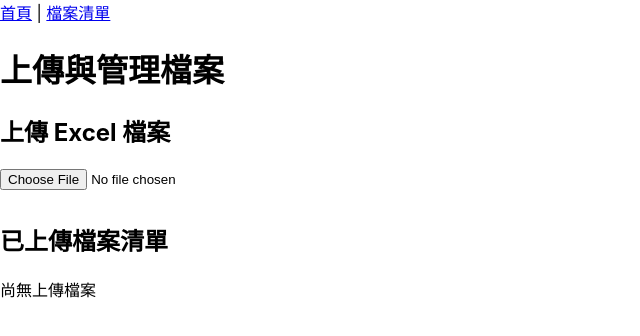
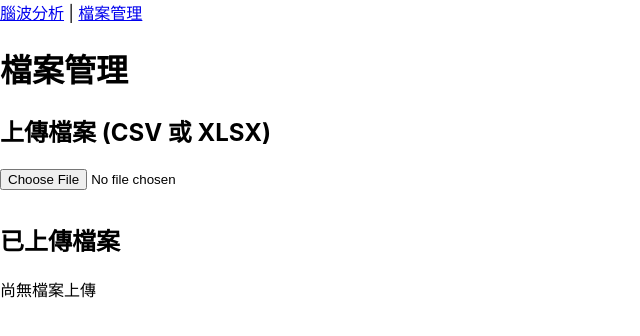
Before and after one commit to hylove-tw/demo-site, a React (Create React App) app: page /files in a window 1280 px wide. Shown: the top 336 px of the page, without its empty margins (0-640 px from the left). Built offline with nearby package versions, Linux system fonts and the light colour scheme.

Commit message:
refactor file manager

```diff
--- a/src/App.tsx
+++ b/src/App.tsx
@@ -10,8 +10,8 @@ const App: React.FC = () => {
     return (
         <Router>
             <nav>
-                <Link to="/">首頁</Link> |{' '}
-                <Link to="/files">檔案清單</Link>
+                <Link to="/">腦波分析</Link> |{' '}
+                <Link to="/files">檔案管理</Link>
             </nav>
             <Routes>
                 <Route path="/" element={<AnalysisPage/>}/>
--- a/src/components/FileUploader.tsx
+++ b/src/components/FileUploader.tsx
@@ -15,7 +15,7 @@ const FileUploader: React.FC<FileUploaderProps> = ({ onUpload }) => {
 
   return (
     <div>
-      <input type="file" accept=".xlsx, .xls" onChange={handleChange} />
+      <input type="file" accept=".xlsx, .xls, .csv" onChange={handleChange} />
     </div>
   );
 };
--- a/src/hooks/useFileManager.ts
+++ b/src/hooks/useFileManager.ts
@@ -1,72 +1,77 @@
 // src/hooks/useFileManager.ts
 import { useState, useEffect } from 'react';
-import { parseExcelFile } from '../services/excelParser';
+import { transformCSVDataToPayload } from '../utils/transformCSVDataToPayload';
+import { transformExcelDataToPayload } from '../utils/transformExcelDataToPayload';
 
 export interface UploadedFile {
   id: number;
   fileName: string;
-  alias?: string; // 使用者修改的別名
+  alias: string;
   uploadedAt: string;
-  data: any[][];  // Excel 解析後的資料
-}
-
-const LOCAL_STORAGE_KEY = 'uploadedExcelData';
-
-function loadFiles(): UploadedFile[] {
-  const stored = window.localStorage.getItem(LOCAL_STORAGE_KEY);
-  return stored ? JSON.parse(stored) : [];
-}
-
-function saveFiles(files: UploadedFile[]) {
-  window.localStorage.setItem(LOCAL_STORAGE_KEY, JSON.stringify(files));
+  data: any; // 解析後的 payload 格式（例如一個物件）
 }
 
 export function useFileManager() {
   const [files, setFiles] = useState<UploadedFile[]>([]);
 
+  // 從 localStorage 載入檔案列表（若存在）
   useEffect(() => {
-    setFiles(loadFiles());
+    const stored = localStorage.getItem("uploadedFiles");
+    if (stored) {
+      setFiles(JSON.parse(stored));
+    }
   }, []);
 
-  // 上傳並解析檔案，然後新增至檔案清單
-  const uploadFile = async (file: File): Promise<void> => {
-    try {
-      const data = await parseExcelFile(file);
+  const saveFiles = (files: UploadedFile[]) => {
+    localStorage.setItem("uploadedFiles", JSON.stringify(files));
+  };
+
+  /**
+   * addFile: 上傳檔案並解析
+   * 根據副檔名 (.csv 或 .xlsx) 呼叫對應的解析工具函式，
+   * 解析後產生 UploadedFile 物件並更新檔案列表。
+   */
+  const addFile = async (file: File): Promise<void> => {
+    let payload: any;
+    const fileName = file.name.toLowerCase();
+    if (fileName.endsWith(".csv")) {
+      // 讀取 CSV 文字，並轉換成 payload 格式
+      const text = await file.text();
+      payload = transformCSVDataToPayload(text);
+    } else if (fileName.endsWith(".xlsx")) {
+      // 讀取 XLSX 的 ArrayBuffer 並轉換成 payload 格式
+      const arrayBuffer = await file.arrayBuffer();
+      payload = transformExcelDataToPayload(arrayBuffer);
+    } else {
+      throw new Error("不支援的檔案格式，僅支援 CSV 與 XLSX");
+    }
+
     const newFile: UploadedFile = {
       id: Date.now(),
       fileName: file.name,
       alias: file.name,
       uploadedAt: new Date().toISOString(),
-        data,
+      data: payload,
     };
+
     const updatedFiles = [...files, newFile];
     setFiles(updatedFiles);
     saveFiles(updatedFiles);
-    } catch (error: any) {
-      throw new Error(error.message || '上傳檔案失敗');
-    }
   };
 
-  // 修改檔案別名
   const updateFileAlias = (id: number, newAlias: string) => {
-    const updatedFiles = files.map((file) =>
+    const updatedFiles = files.map(file =>
       file.id === id ? { ...file, alias: newAlias } : file
     );
     setFiles(updatedFiles);
     saveFiles(updatedFiles);
   };
 
-  // 刪除檔案
   const deleteFile = (id: number) => {
-    const updatedFiles = files.filter((file) => file.id !== id);
+    const updatedFiles = files.filter(file => file.id !== id);
     setFiles(updatedFiles);
     saveFiles(updatedFiles);
   };
 
-  return {
-    files,
-    uploadFile,
-    updateFileAlias,
-    deleteFile,
-  };
+  return { files, addFile, updateFileAlias, deleteFile };
 }
--- a/src/pages/FileManagePage.tsx
+++ b/src/pages/FileManagePage.tsx
@@ -1,89 +1,79 @@
 // src/pages/FileManagePage.tsx
-import React, {useState} from 'react';
-import {Link} from 'react-router-dom';
+import React, { useState } from 'react';
+import { Link } from 'react-router-dom';
 import FileUploader from '../components/FileUploader';
-import {useFileManager, UploadedFile} from '../hooks/useFileManager';
+import { useFileManager, UploadedFile } from '../hooks/useFileManager';
 
 const FileManagePage: React.FC = () => {
-    const {files, uploadFile, updateFileAlias, deleteFile} = useFileManager();
-    // 預覽資料，可用來顯示上傳檔案的部分內容（例如前 5 筆）
-    const [previewData, setPreviewData] = useState<any[][] | null>(null);
-    // 管理修改別名的狀態
+  const { files, addFile, updateFileAlias, deleteFile } = useFileManager();
   const [editingId, setEditingId] = useState<number | null>(null);
   const [newAlias, setNewAlias] = useState<string>('');
 
-    // 當上傳檔案後，更新檔案清單與（選擇性）顯示預覽資料
-    const handleFileUpload = async (file: File) => {
+  // 上傳檔案，直接將原始 File 物件傳入 addFile
+  const handleUpload = async (file: File) => {
     try {
-            await uploadFile(file);
-            // 可依需求設定預覽資料，例如取回最新上傳的檔案的前 5 筆資料
-            // 若不需要即可保持 null
-            // 這裡僅示範將預覽資料清空
-            setPreviewData(null);
+      await addFile(file);
     } catch (error: any) {
       alert(error.message || '檔案上傳失敗');
     }
   };
 
-    // 開始修改指定檔案的別名
-    const startEditing = (file: UploadedFile) => {
+  // 進入編輯模式以修改檔案別稱
+  const handleEditAlias = (file: UploadedFile) => {
     setEditingId(file.id);
     setNewAlias(file.alias || file.fileName);
   };
 
-    // 確認更新檔案別名
+  // 更新檔案別稱後退出編輯模式
   const handleUpdateAlias = (id: number) => {
     updateFileAlias(id, newAlias);
     setEditingId(null);
   };
 
-    // 預覽檔案資料：將檔案的 data 設定到 previewData 狀態中，並可在畫面中顯示
-    const handlePreviewData = (file: UploadedFile) => {
-        setPreviewData(file.data);
+  // 刪除檔案，顯示確認視窗後進行刪除
+  const handleDelete = (id: number) => {
+    if (window.confirm('確定要刪除該檔案嗎？')) {
+      deleteFile(id);
+    }
   };
 
   return (
     <div>
-            <h1>上傳與管理檔案</h1>
+      <h1>檔案管理</h1>
 
       {/* 上傳區塊 */}
       <div>
-                <h2>上傳 Excel 檔案</h2>
-                <FileUploader onUpload={handleFileUpload}/>
-                {previewData && (
-                    <div style={{marginTop: '1rem'}}>
-                        <h3>資料預覽 (僅顯示前 5 筆)</h3>
-                        <pre>{JSON.stringify(previewData.slice(0, 5), null, 2)}</pre>
-                    </div>
-                )}
+        <h2>上傳檔案 (CSV 或 XLSX)</h2>
+        <FileUploader onUpload={handleUpload} />
       </div>
 
-            {/* 檔案清單管理區塊 */}
-            <div style={{marginTop: '2rem'}}>
-                <h2>已上傳檔案清單</h2>
+      {/* 檔案列表區塊 */}
+      <div style={{ marginTop: '2rem' }}>
+        <h2>已上傳檔案</h2>
         {files.length === 0 ? (
-                    <p>尚無上傳檔案</p>
+          <p>尚無檔案上傳</p>
         ) : (
           <ul>
-                        {files.map((file) => (
-                            <li key={file.id} style={{marginBottom: '1rem'}}>
+            {files.map(file => (
+              <li key={file.id} style={{ marginBottom: '1rem' }}>
+                <div>
+                  <strong>
                     <Link to={`/files/${file.id}`}>
-                                    <strong>{file.alias}</strong>
-                                </Link>（{file.fileName}）
-                                <br/>
-                                上傳時間：{new Date(file.uploadedAt).toLocaleString()}
-                                <br/>
-                                <button onClick={() => startEditing(file)}>修改別名</button>
-                                {' '}
-                                <button onClick={() => deleteFile(file.id)}>刪除</button>
-                                {' '}
-                                <button onClick={() => handlePreviewData(file)}>預覽資料</button>
+                      {file.alias || file.fileName}
+                    </Link>
+                  </strong>
+                  <span> (上傳時間: {new Date(file.uploadedAt).toLocaleString()})</span>
+                </div>
+                <div>
+                  <button onClick={() => handleEditAlias(file)}>修改別稱</button>
+                  <button onClick={() => handleDelete(file.id)}>刪除</button>
+                </div>
                 {editingId === file.id && (
                   <div>
                     <input
                       type="text"
                       value={newAlias}
-                                            onChange={(e) => setNewAlias(e.target.value)}
+                      onChange={e => setNewAlias(e.target.value)}
                     />
                     <button onClick={() => handleUpdateAlias(file.id)}>確認</button>
                     <button onClick={() => setEditingId(null)}>取消</button>
--- /dev/null
+++ b/src/utils/transformCSVDataToPayload.ts
@@ -0,0 +1,90 @@
+/**
+ * 將 CSV 格式的文字轉換成符合 API 要求的 payload 格式
+ * @param csvText CSV 格式的內容字串
+ * @returns payload 物件
+ *
+ * 目標格式為：
+ * {
+ *   "Good Signal Quality(0-100)": [...],
+ *   "Mark": [...],
+ *   "Attention": [...],
+ *   "Meditation": [...],
+ *   "Delta": [...],
+ *   "Theta": [...],
+ *   "Low Alpha": [...],
+ *   "High Alpha": [...],
+ *   "Low Beta": [...],
+ *   "High Beta": [...],
+ *   "Low Gamma": [...],
+ *   "High Gamma": [...]
+ * }
+ *
+ * 假設 CSV 標題列例如：
+ * Time,Good Signal Quality(0-100),Attention,Meditation,Delta,Theta,Low Alpha,High Alpha,Low Beta,High Beta,Low Gamma,High Gamma
+ *
+ * 這裡我們會根據 header 檢查每個 target 欄位是否存在，若存在則記錄索引，否則映射為 null。
+ */
+export function transformCSVDataToPayload(csvText: string): any {
+  // 定義目標欄位
+  const requiredKeys = [
+    "Good Signal Quality(0-100)",
+    "Mark",
+    "Attention",
+    "Meditation",
+    "Delta",
+    "Theta",
+    "Low Alpha",
+    "High Alpha",
+    "Low Beta",
+    "High Beta",
+    "Low Gamma",
+    "High Gamma"
+  ];
+
+  // 拆分 CSV 檔案的各行，忽略空行
+  const lines = csvText.split(/\r?\n/).filter(line => line.trim() !== "");
+  if (lines.length < 2) {
+    // 資料不足則回傳每個欄位皆為 [null]
+    const obj: any = {};
+    requiredKeys.forEach(key => (obj[key] = [null]));
+    return obj;
+  }
+
+  // 解析第一行作為 header
+  const header = lines[0].split(",").map(item => item.trim());
+
+  // 建立 mapping：對於每個 target 欄位，如果 header 中存在則記錄索引，否則為 null
+  const mapping: { [key: string]: number | null } = {};
+  requiredKeys.forEach(key => {
+    // header.findIndex 找不到會返回 -1
+    const idx = header.findIndex(item => item === key);
+    mapping[key] = idx !== -1 ? idx : null;
+  });
+
+  // 初始化 payload 物件，每個欄位對應一個空陣列
+  const payload: any = {};
+  requiredKeys.forEach(key => {
+    payload[key] = [];
+  });
+
+  // 從第二行開始處理數據
+  for (let r = 1; r < lines.length; r++) {
+    const row = lines[r].split(",").map(item => item.trim());
+    if (row.length < header.length) continue; // 若資料列不完整則略過
+
+    requiredKeys.forEach(key => {
+      const colIndex = mapping[key];
+      if (colIndex === null || colIndex >= row.length) {
+        // 若該欄位不存在於 header，填入 null
+        payload[key].push(null);
+      } else {
+        const value = row[colIndex];
+        const num = parseFloat(value);
+        // 若可轉換成數字則使用數字，否則保留原字串
+        payload[key].push(isNaN(num) ? value : num);
+      }
+    });
+  }
+
+  return payload;
+}
--- /dev/null
+++ b/src/utils/transformExcelDataToPayload.ts
@@ -0,0 +1,66 @@
+// src/utils/transformExcelDataToPayload.ts
+import * as XLSX from 'xlsx';
+
+/**
+ * 將 XLSX 檔案轉換成符合目標 payload 格式
+ * @param arrayBuffer XLSX 檔案的 ArrayBuffer 內容
+ * @returns payload 物件
+ */
+export function transformExcelDataToPayload(arrayBuffer: ArrayBuffer): any {
+  const workbook = XLSX.read(arrayBuffer, { type: "array" });
+  const firstSheetName = workbook.SheetNames[0];
+  const worksheet = workbook.Sheets[firstSheetName];
+  const data: any[][] = XLSX.utils.sheet_to_json(worksheet, { header: 1 }) as any[][];
+
+  const requiredKeys = [
+    "Good Signal Quality(0-100)",
+    "Mark",
+    "Attention",
+    "Meditation",
+    "Delta",
+    "Theta",
+    "Low Alpha",
+    "High Alpha",
+    "Low Beta",
+    "High Beta",
+    "Low Gamma",
+    "High Gamma"
+  ];
+
+  if (!data || data.length < 2) {
+    const obj: any = {};
+    requiredKeys.forEach(key => (obj[key] = [null]));
+    return obj;
+  }
+
+  // 第一列為 header
+  const header = data[0].map(String).map(item => item.trim());
+
+  // 建立 mapping
+  const mapping: { [key: string]: number | null } = {};
+  requiredKeys.forEach(key => {
+    const idx = header.findIndex(item => item === key);
+    mapping[key] = idx !== -1 ? idx : null;
+  });
+
+  const payload: any = {};
+  requiredKeys.forEach(key => {
+    payload[key] = [];
+  });
+
+  for (let i = 1; i < data.length; i++) {
+    const row = data[i];
+    if (row.length < header.length) continue;
+    requiredKeys.forEach(key => {
+      const colIndex = mapping[key];
+      if (colIndex === null || colIndex >= row.length) {
+        payload[key].push(null);
+      } else {
+        const value = row[colIndex];
+        const num = parseFloat(value);
+        payload[key].push(isNaN(num) ? value : num);
+      }
+    });
+  }
+  return payload;
+}
```
Lines whose indentation alone changed are shown as unchanged.
